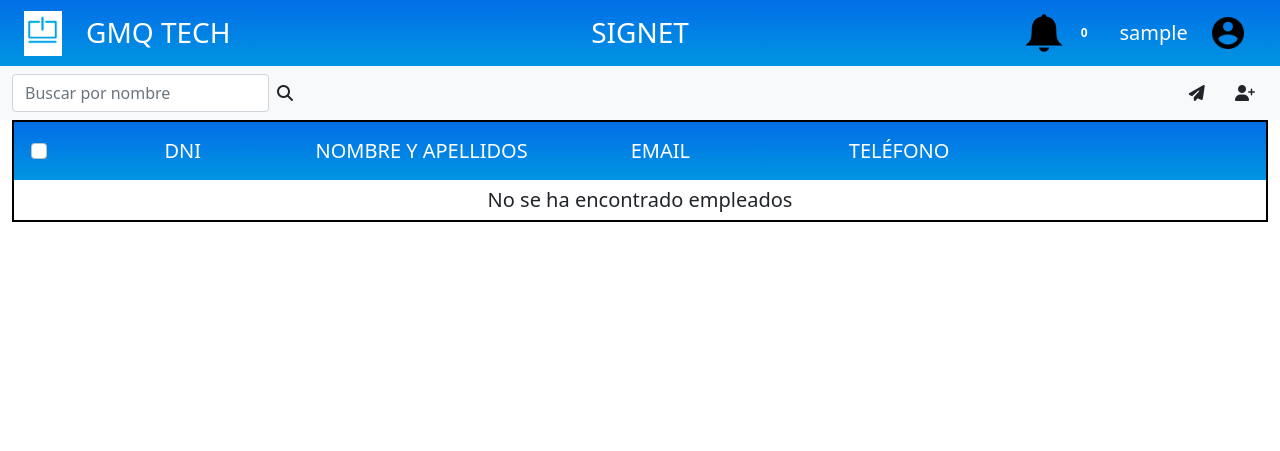
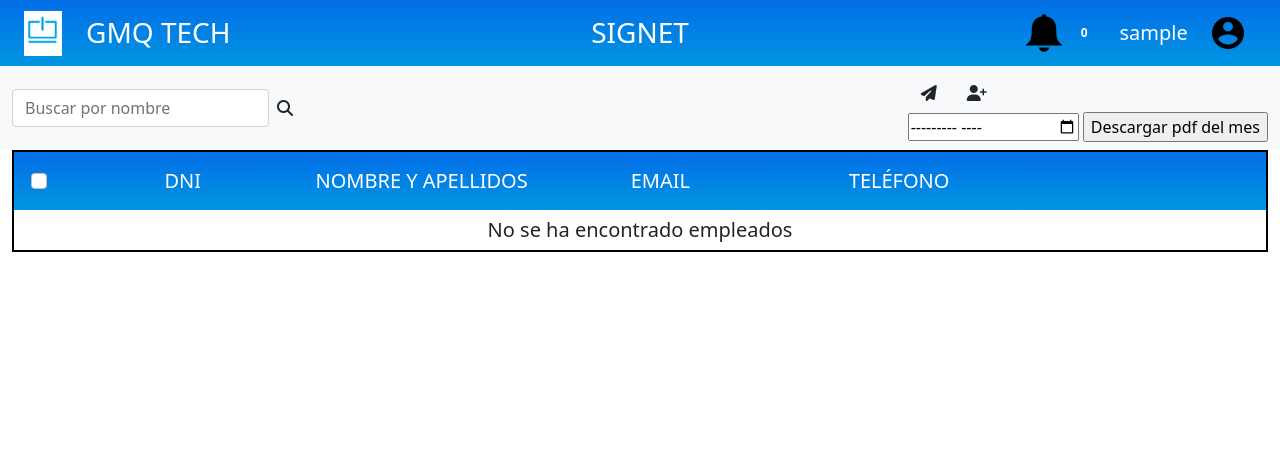
Before and after one commit to SSP-Projects/ProjectX, a Django app: page /admin/ in a window 1280 px wide. Shown: the top 451 px of the page. Run offline with Django 3.2, Linux system fonts and the light colour scheme; the visitor is signed in with stand-in values (Sample User, id 1); data comes from the database, SQL or seed files in the repository; data that the repository does not hold is empty; some libraries are stand-ins or nearby versions.

Commit message:
generador de pdf en el admin  y limitado a dos entradas del trabajo por dia

```diff
--- a/static/js/admin.js
+++ b/static/js/admin.js
@@ -91,7 +91,11 @@ function search_date_button_action(event) {
 function changeAll() {
     state = document.getElementsByClassName("select_all")[0].checked;
     checkboxes = document.getElementsByClassName("select_user");
-    Array.from(checkboxes).forEach((checkbox) => (checkbox.checked = state));
+    Array.from(checkboxes).forEach((checkbox) => {
+        if(checkbox.disabled == false){
+            checkbox.checked = state
+        }
+    });
 }
 
 function changeOne() {
@@ -278,8 +282,10 @@ function confirm_delete_modal_event_function(event) {
 }
 
 function on_click_confirmation_button(event) {
-    console.log("adawdadad")
     ajax_to_post_data("delete_user/", dniToDisable, success_function = document.location.reload);
+}
+function on_click_get_pdf(event) {
+    ajax_to_get_data("get_pdf_from_month/", {"year":2021,"month":6, "dni":"97745810P"});
 }
 
 function on_success_get_employees_by_name(data) {
@@ -287,19 +293,33 @@ function on_success_get_employees_by_name(data) {
     if (data.length == 0) {
         $("#tableContent").append(` <div class="table-data"><h5 class="text-center">No se ha encontrado empleados</h5></div>`);
     }
+
     data.forEach(function (employee, i) {
         rowColor = `<div class="table-row-2">`;
         if (i % 2 == 0) {
             rowColor = `<div class="table-row-1">`;
         }
+        buttons = `<button class="btn  delete-button" data-toggle="modal" data-target="#confirmDeleteModal" disabled ="true"><i
+        class="fas fa-trash"></i></button>`
+        checkbox =` <div id="table-data-checkbox" class="table-data">
+        <div class="form-check col-2 justify-content-center align-items-center">
+            <input disabled ="true" class="select_user form-check-input position-static m-0 p-0" style="background-color:#BF1414;" type="checkbox" id="blankCheckbox" value="option1" aria-label="...">
+
+            </div>
+    </div>`
+        if(employee.fields.is_active == true){
+         buttons=`<button class="btn  delete-button" data-toggle="modal" data-target="#confirmDeleteModal"><i
+            class="fas fa-trash"></i></button>`
+            checkbox =` <div id="table-data-checkbox" class="table-data">
+            <div class="form-check col-2 justify-content-center align-items-center">
+                <input class="select_user form-check-input position-static m-0 p-0" type="checkbox" id="blankCheckbox" value="option1" aria-label="...">
+
+            </div>
+        </div>`
+        }
         $("#tableContent").append(
-            rowColor +
+            rowColor + checkbox+
                 `
-        <div id="table-data-checkbox" class="table-data">
-            <div class="form-check col-1 justify-content-center align-items-center">
-                <input class="select_user form-check-input position-static m-0 p-0" type="checkbox" id="blankCheckbox" value="option1" aria-label="...">
-            </div>
-        </div>
 
         <div class="table-data">
             <h5 id="DNI{{ forloop.counter }}">` +
@@ -328,8 +348,8 @@ function on_success_get_employees_by_name(data) {
                 class="fas fa-user-edit"></i></button>
             <button data-toggle="modal" data-target="#userInteractions" class="btn"><i
                 class="fas fa-clipboard-list"></i></button>
-            <button class="btn  delete-button" data-toggle="modal" data-target="#confirmDeleteModal"><i
-                class="fas fa-trash"></i></button>
+                `+buttons+`
+
         </div>
         </div> `
         );
--- a/static/js/generic.js
+++ b/static/js/generic.js
@@ -7,16 +7,17 @@ function generic_error() {
 }
 
 function ajax_to_post_data(url, data, success_function = generic_success, error_function = generic_error) {
+
     $.ajax({
         url: "/ajax/" + url,
         type: "POST",
         data: data,
         headers: {"X-CSRFToken": get_token()},
-        success: function() {
-            success_function();
+        success: function(data) {
+            success_function(data);
         },
-        error: function() {
-            error_function();
+        error: function(error) {
+            error_function(error);
         }
     });
 }
--- a/users_management/templates/admin.html
+++ b/users_management/templates/admin.html
@@ -11,6 +11,15 @@
             <button class="btn notification-button" data-toggle="modal" data-target="#sendNotification"><i class="fas fa-paper-plane"></i></button>
             <button class="btn" data-toggle="modal" data-target="#UserModal" data-whatever="Crear Usuario"><i
                     class="fas fa-user-plus"></i></button>
+            <form method="GET" action="/ajax/get_pdf_from_month/">
+                <input type="month" name="month" required>
+                <input type="submit" value="Descargar pdf del mes">
+            </form>
+            <!--
+                <button id="pdfPrintButton" class="btn alert-button">Imprimir pdf</button>
+
+            -->
+
         </div>
     </div>
 </nav>
@@ -105,5 +114,6 @@
     bind_event("#set_as_viewed_notification", "click", on_click_set_as_viewed_notification)
     bind_event("#editButton", "click", on_click_edit_button)
     bind_event("#searchInput", "input", on_input_search_input)
+    bind_event("#pdfPrintButton","click",on_click_get_pdf)
 </script>
 {% endblock %}
--- a/users_management/urls.py
+++ b/users_management/urls.py
@@ -25,4 +25,5 @@ urlpatterns = [
     url(r'^ajax/modifyInteraction/',views.modifyInteraction, name='modifyInteraction'),
     url(r'^ajax/get_users_by_name/',views.get_users_by_name, name='get_users_by_name'),
     url(r'^ajax/get_employee_job_interactions_date_range/',views.get_employee_job_interactions_date_range, name='get_employee_job_interactions_date_range'),
+    url(r'^ajax/get_pdf_from_month/',views.get_pdf_from_month, name='get_pdf_from_month'),
 ]
--- a/users_management/views.py
+++ b/users_management/views.py
@@ -1,12 +1,18 @@
+from re import template
 from django.http.response import HttpResponse
 from django.shortcuts import render,redirect
 from django.contrib.auth.decorators import login_required
+from django.template.loader import get_template
 from . import forms
 import json
 from django.http import HttpResponse
 from .models import Employee, Interaction, Notification, Center, NotificationTypesAuxiliar, User
 from django.core import serializers
-from datetime import datetime, timedelta
+from datetime import datetime, timedelta, date, time
+from io import BytesIO
+
+
+from xhtml2pdf import pisa
 
 
 last_user = None
@@ -61,6 +67,7 @@ def get_employee_job_interactions_date_range(request):
 
 
 def get_employee_job_interactions_dni(request):
+
     if request.is_ajax:
         dni = request.GET['dni']
         user = Employee.objects.get(dni=dni)
@@ -73,6 +80,9 @@ def get_employee_job_interactions_dni(request):
         interactions_json = serializers.serialize('json',employee_interactions)
         return HttpResponse(interactions_json, content_type="application/json")
     return None
+
+
+
 
 def get_employee_actual_status(request):
     actual_employee = Employee.objects.get(user=request.user)
@@ -93,30 +103,40 @@ def postInteraction(request):
     if request.is_ajax and request.method == "POST":
         actual_employee = Employee.objects.get(user=request.user)
         if actual_employee != None:
-            state = request.POST['state']
-            interaction_type=request.POST['interaction_type']
-            interaction=Interaction.objects.create(
-            state=state,
-            date_time=datetime.now(),
-            interaction_type=interaction_type,
-            employee=actual_employee
-            )
+            today = datetime.now().date()
+            tomorrow = today + timedelta(1)
+            starting_date = datetime.combine(today, time())
+            end_date =   datetime.combine(tomorrow, time())
+            employee_interactions_count = Interaction.objects.filter(employee = actual_employee, interaction_type ="work",state=0, date_time__range=(starting_date, end_date)).count()
 
-            state = int(state)
-            if interaction_type == "work" and state == 0:
-                actual_employee.work_status ="isWorking"
-            if interaction_type == "work" and state == 1:
-                actual_employee.work_status ="isntWorking"
-            if interaction_type == "break" and state == 0:
-                actual_employee.work_status ="breaking"
-            if interaction_type == "break" and state == 1:
-                actual_employee.work_status ="isWorking"
+            if(employee_interactions_count < 2):
+                state = request.POST['state']
+                interaction_type=request.POST['interaction_type']
+                interaction=Interaction.objects.create(
+                state=state,
+                date_time=datetime.now(),
+                interaction_type=interaction_type,
+                employee=actual_employee
+                )
 
-            actual_employee.save()
-            interaction.save()
-            return redirect("/home/")
+                state = int(state)
+                if interaction_type == "work" and state == 0:
+                    actual_employee.work_status ="isWorking"
+                if interaction_type == "work" and state == 1:
+                    actual_employee.work_status ="isntWorking"
+                if interaction_type == "break" and state == 0:
+                    actual_employee.work_status ="breaking"
+                if interaction_type == "break" and state == 1:
+                    actual_employee.work_status ="isWorking"
 
-    return redirect("/")
+                actual_employee.save()
+                interaction.save()
+                return HttpResponse({}, content_type="application/json")
+            else:
+                return HttpResponse({"error": "No se puede fichar más de dos veces el mismo dia"},  content_type="application/json")
+
+
+    return HttpResponse(405,"Ha ocurrido un error")
 
     # some error occured
 
@@ -193,6 +213,49 @@ def admin(request):
         'app_tittle':app_tittle,
         'notification_types': notification_types,
     })
+def get_pdf_from_month(request):
+    def first_day_of_month(date):
+        first_day = datetime(date.year, date.month, 1)
+        return first_day.strftime('%Y-%m-%d')
+    if request.is_ajax and request.method == "GET":
+        #COMPROBAR SI HAY PERMISOS
+        actual_employee = "Employee.objects.get(user=request.user)"
+        if actual_employee != None:
+            employee_to_download_register =Employee.objects.get(dni="45124141F")
+            year =request.GET['month'].split("-")[0]
+            month =request.GET['month'].split("-")[1]
+            starting_date =  first_day_of_month(date(int(year), int(month), 1))
+            end_date =   first_day_of_month(date(int(year),  int(month)+1, 1))
+            employee_interactions = Interaction.objects.filter(employee = employee_to_download_register, date_time__range=(starting_date, end_date))
+
+            template = get_template('pdf/pdf_template.html')
+            context_data = {
+            "year":year,
+            "month":month,
+            "employee":employee_to_download_register,
+            "employee_interactions":employee_interactions,
+            }
+            html  = template.render(context_data)
+            result = BytesIO()
+            pdf = pisa.pisaDocument(BytesIO(html.encode("UTF-8")), result)
+            result.seek(0)
+            if not pdf.err:
+                response = HttpResponse(result.read(), content_type='application/pdf')
+                response['Content-Disposition'] = 'attachment; filename=' "Registro_jornada"+context_data["month"]+"/"+context_data["year"]+".pdf"
+                return response
+            else:
+                return HttpResponse(500)
+
+
+
+
+
+
+
+
+
+
+
 
 def get_notifications_from_current_user(request):
     if request.is_ajax and request.method == "GET":
@@ -283,8 +346,11 @@ def get_users_by_name(request):
                 employees = Employee.objects.all()
             else:
                 employees = Employee.objects.filter(name__contains = nameToSearch)
-            employees_json = serializers.serialize('json',employees)
-            return HttpResponse(employees_json, content_type="application/json")
+            employees_json = json.loads(serializers.serialize('json',employees))
+            for employees in employees_json:
+               employees["fields"]["is_active"] =User.objects.get(pk = employees["fields"]["user"]).is_active
+
+            return HttpResponse(json.dumps(employees_json), content_type="application/json")
         else:
             return HttpResponse(405)
 
```
Also changed, not shown: static/js/home.js (+7 -1 lines), users_management/templates/middle/home.html (+10 -3 lines), users_management/templates/pdf/pdf_template.html (+26 -9 lines).
